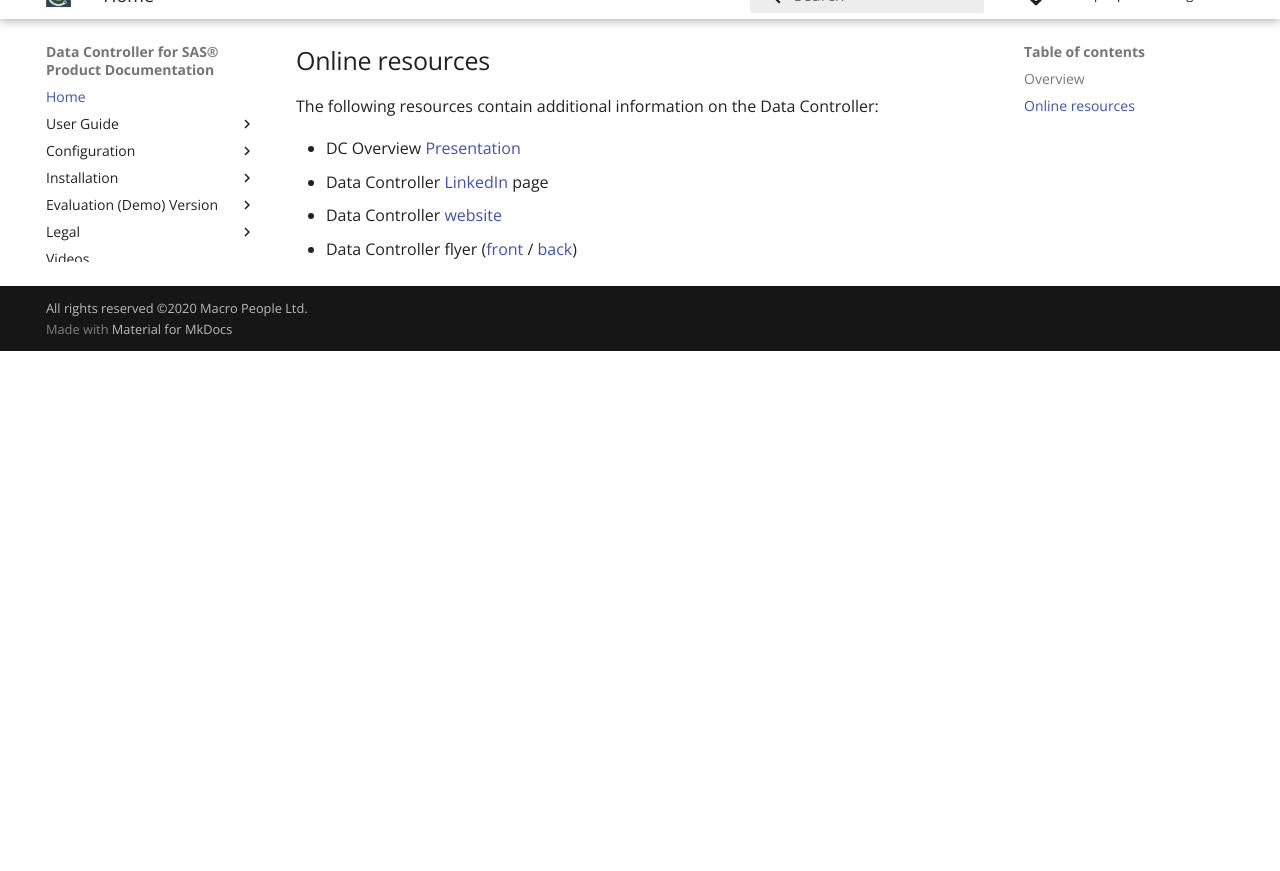
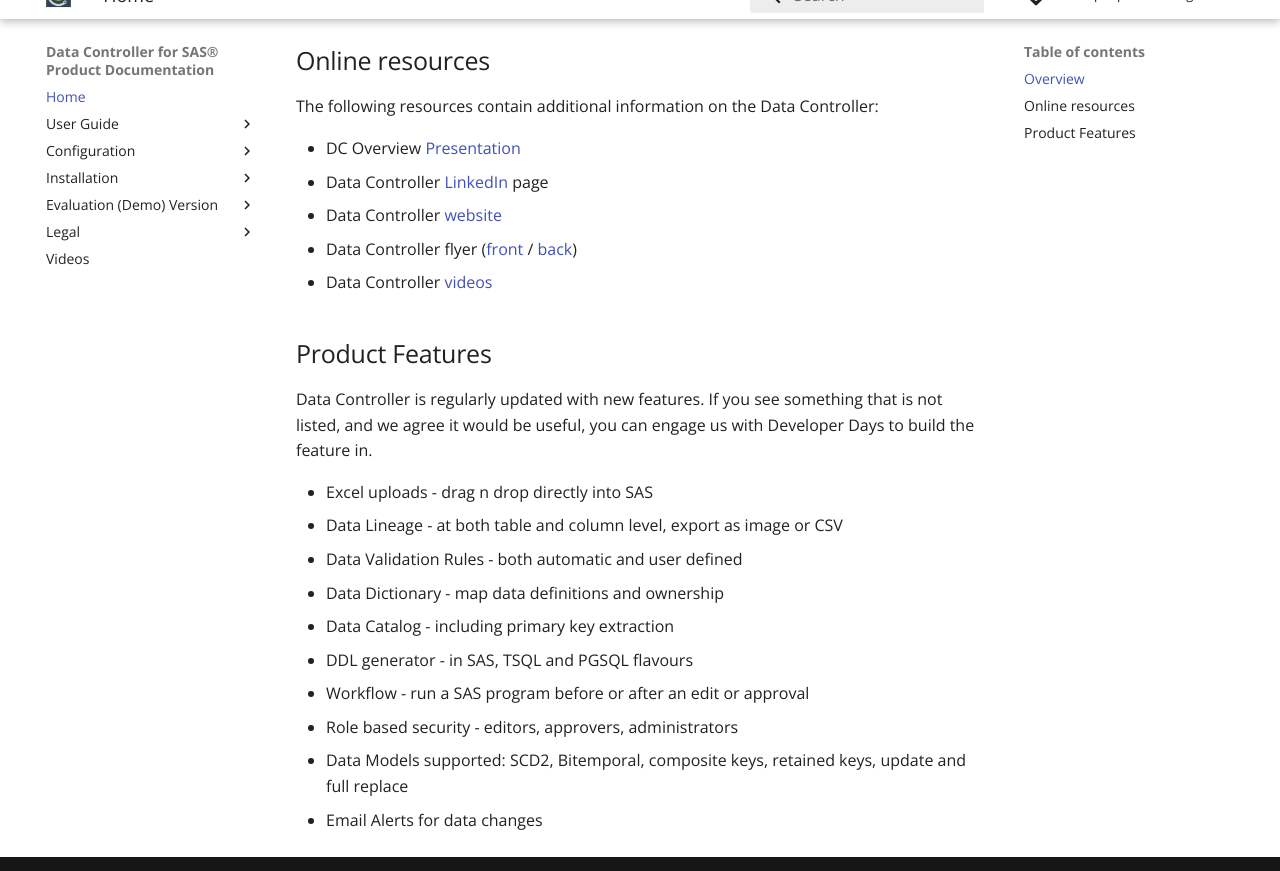
Before and after one commit to datacontroller/docs.datacontroller.io, an MkDocs documentation site: the page built from docs/index.md, in a window 1280 px wide and 900 px high, scrolled down 633 px, cut to the strip 29-900 px from the top of the window. Built offline with MkDocs 1.6.1 and Material for MkDocs 9.7.7, drawn with Linux system fonts in a browser that asks for light colours; comment, search, counter and statistics services are not loaded; before the commit the page ends 1013 px from its top, so only the background shows below that.

Commit message:
video updates

```diff
--- a/docs/index.md
+++ b/docs/index.md
@@ -14,6 +14,22 @@
 - Data Controller [LinkedIn](https://www.linkedin.com/company/datacontroller/) page
 - Data Controller [website](https://datacontroller.io)
 - Data Controller flyer ([front](/marketing/flyer-front.pdf) / [back](/marketing/flyer-back.pdf))
+- Data Controller [videos](/videos)
+
+## Product Features
+
+Data Controller is regularly updated with new features.  If you see something that is not listed, and we agree it would be useful, you can engage us with Developer Days to build the feature in.
+
+* Excel uploads - drag n drop directly into SAS
+* Data Lineage - at both table and column level, export as image or CSV
+* Data Validation Rules - both automatic and user defined
+* Data Dictionary - map data definitions and ownership
+* Data Catalog - including primary key extraction
+* DDL generator - in SAS, TSQL and PGSQL flavours
+* Workflow - run a SAS program before or after an edit or approval
+* Role based security - editors, approvers, administrators
+* Data Models supported:  SCD2, Bitemporal, composite keys, retained keys, update and full replace
+* Email Alerts for data changes
 
 
 <meta name="title" property="og:title" content="Data Controller Documentation">
```
Also changed, not shown: docs/licences.md (+4 -4 lines), docs/videos.md (+6 -0 lines).
